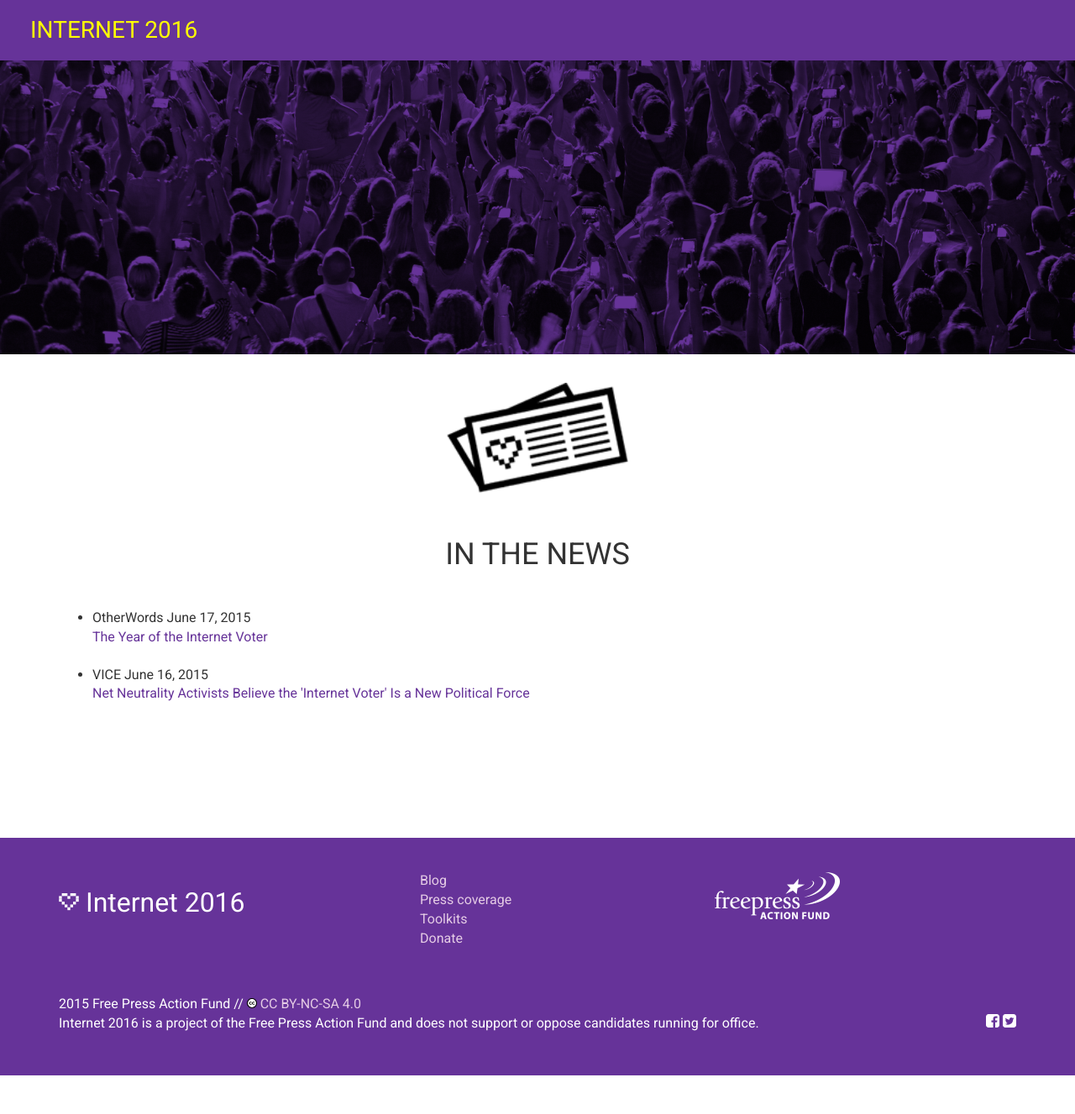
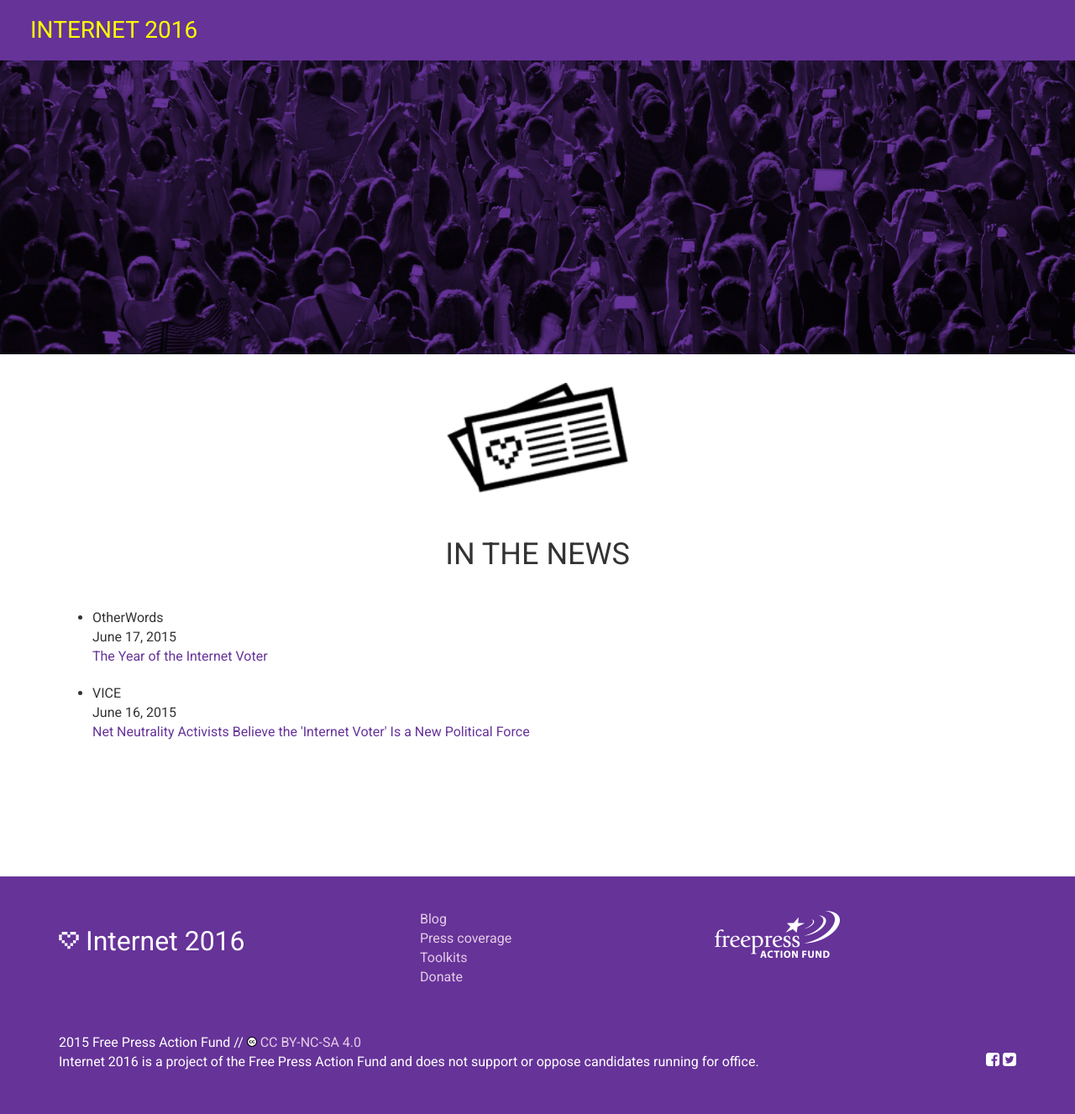
Before and after one commit to freepress/internet2016, a Jekyll site: the page built from press/index.html, in a window 1280 px wide. Shown: the whole page at 84% size. Built offline with Jekyll 4.4.1, drawn with Linux system fonts in a browser that asks for light colours; comment, search, counter and statistics services are not loaded; before the commit the page ends 1281 px from its top, so only the background shows below that.

Commit message:
put date below outlet

```diff
--- a/press/index.html
+++ b/press/index.html
@@ -18,7 +18,7 @@ icon: news-icon.png
       <ul>
         {% for post in site.categories['press'] %}
         <li>
-          {{post.outlet}} {{post.publish_date}} <br>
+          {{post.outlet}}<br> {{post.publish_date}} <br>
 	  <a href="{{ site.baseurl }}{{ post.link }}">
 
             {{ post.title }}
```
